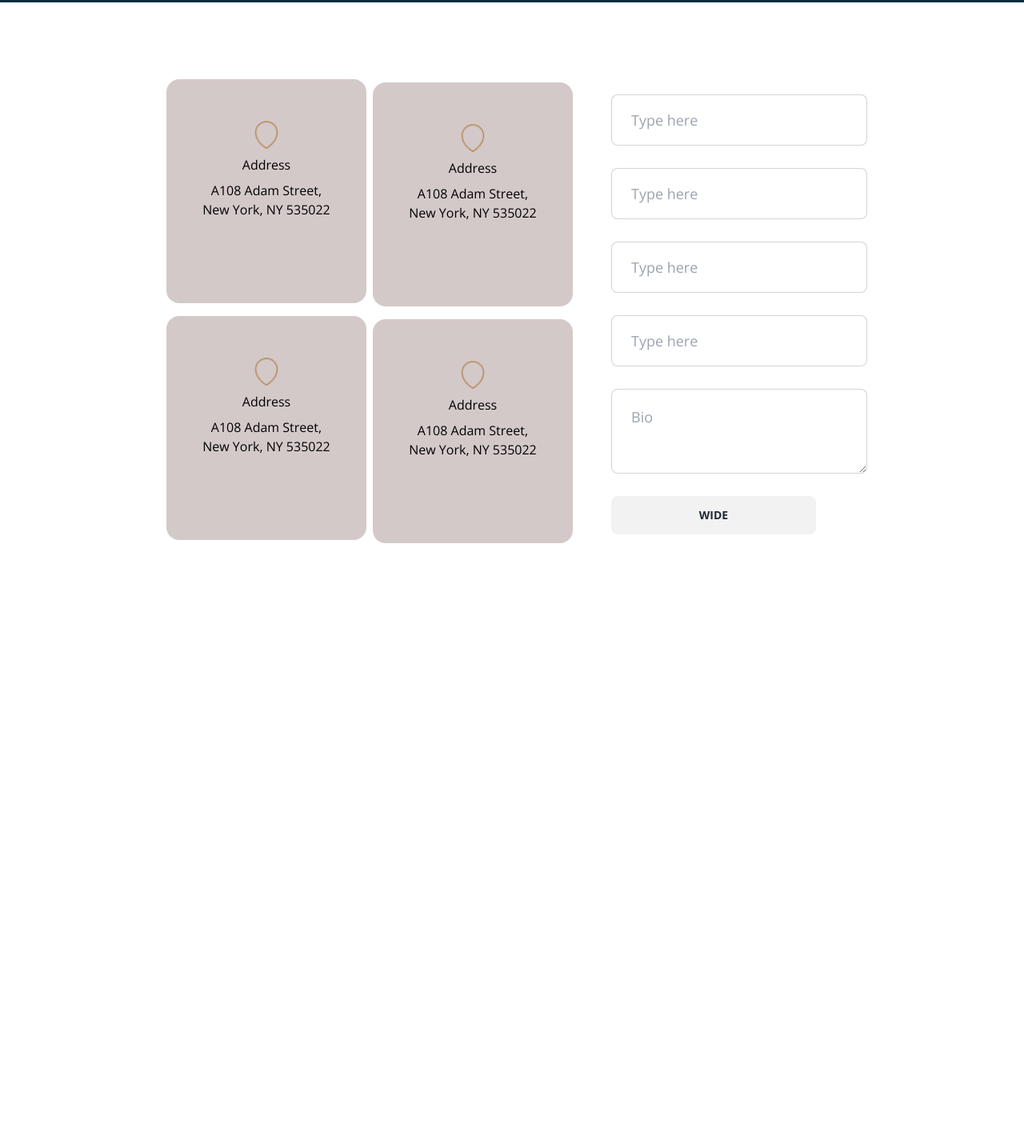
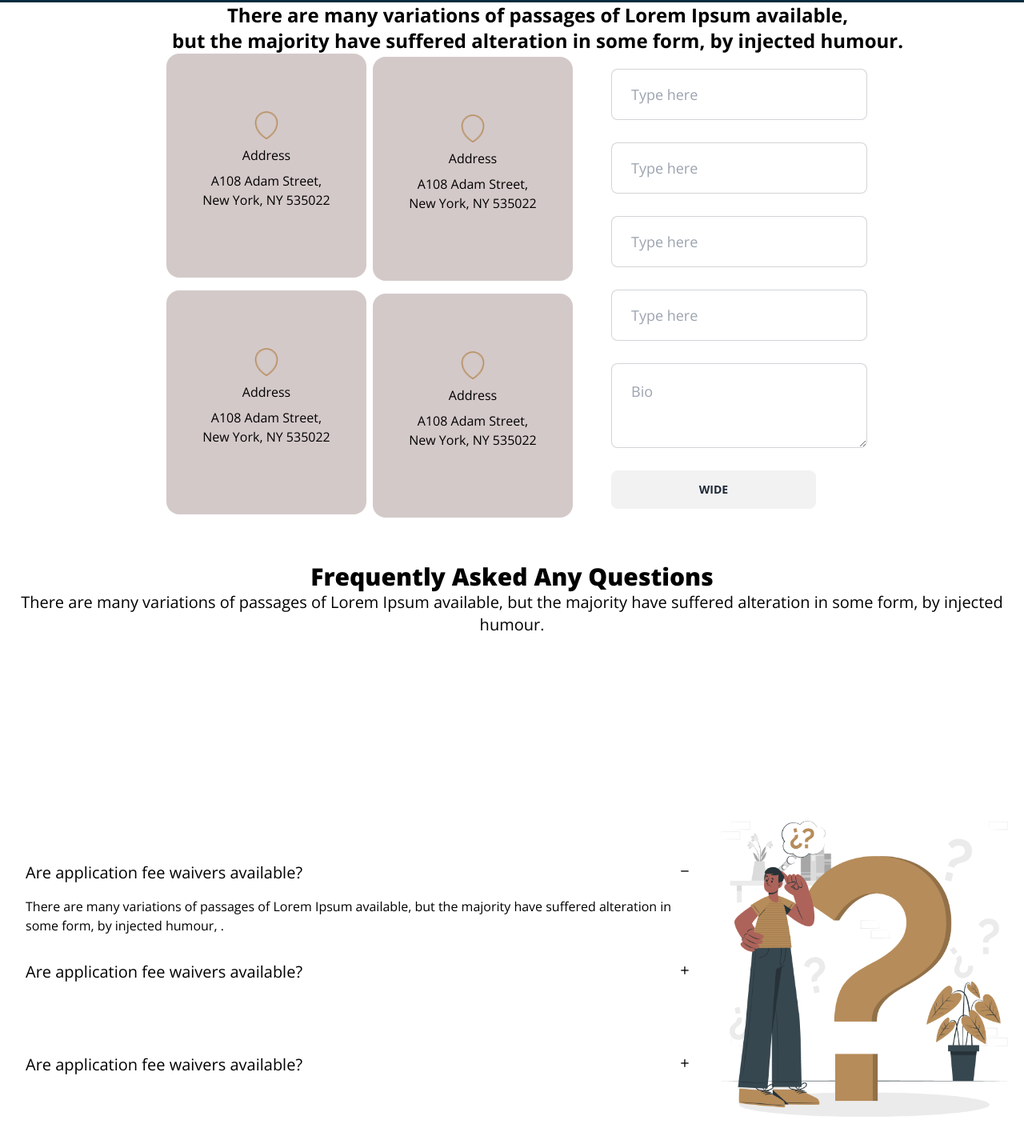
Before and after one commit to Sizan458/cloth-site, a plain HTML site: page Landing page/index.html in a window 1280 px wide. Shown: the part 93-1528 px from the top of the page at 80% size. Before the commit the page ends 800 px from the top, so only its background shows below. Drawn offline with nearby package versions, Linux system fonts and the light colour scheme.

Commit message:
finish Frequently Asked Any Questions section

```diff
--- a/Landing page/index.html
+++ b/Landing page/index.html
@@ -75,8 +75,8 @@
   </header>
   <main>
     <!--Contact With Us section start -->
-    <div class="max-w-screen-2xl mx-auto px-4 py-4 md:ml-[5%] text-2xl lg:text-center">
-        <h4 class="w-[95%] mx-auto font-semibold text-white md:w-auto  lg:w-auto">There are many variations of passages of Lorem Ipsum available, <br> but the majority have suffered alteration in some form, by injected humour.</h4>
+    <div class="md:ml-[5%] text-2xl lg:text-center bg-white">
+        <h4 class="w-[95%] mx-auto font-semibold text-black md:w-auto  lg:w-auto">There are many variations of passages of Lorem Ipsum available, <br> but the majority have suffered alteration in some form, by injected humour.</h4>
 
     </div>
    <section class="grid  items-center justify-around md:grid-cols-2 lg:ml-[15%]">
@@ -84,7 +84,7 @@
     <div class="gap-2 md:flex mx-auto ">
       <div class="card w-[250px] h-[280px] bg-[#c8babac6] text-[black] ">
         <div class="card-body items-center justify-center">
-          <img class="w-[30px] mt-[38px] md:mt-5" src="images/address.png" alt="">
+          <img class="w-[30px] mt-[38px] md:mt-10" src="images/address.png" alt="">
           <h2>Address</h2>
           <p class="md:text-center">A108 Adam Street, <br>
            New York, NY 535022</p>
@@ -92,7 +92,7 @@
       </div>
       <div class="card w-[250px] h-[280px] bg-[#c8babac6] text-[black] mt-1">
         <div class="card-body items-center justify-center">
-          <img class="w-[30px] mt-[38px] md:mt-5" src="images/address.png" alt="">
+          <img class="w-[30px] mt-[38px] md:mt-10 " src="images/address.png" alt="">
           <h2>Address</h2>
           <p class="md:text-center">A108 Adam Street, <br>
            New York, NY 535022</p>
@@ -102,7 +102,7 @@
     <div class=" gap-2  mt-3 md:flex  " >
       <div class="card w-[250px] h-[280px] bg-[#c8babac6] text-[black]">
         <div class="card-body items-center justify-center">
-          <img class="w-[30px] mt-[38px] md:mt-5" src="images/address.png" alt="">
+          <img class="w-[30px] mt-[38px] md:mt-10" src="images/address.png" alt="">
           <h2>Address</h2>
           <p class="md:text-center" >A108 Adam Street, <br>
            New York, NY 535022</p>
@@ -110,7 +110,7 @@
       </div>
       <div class="card w-[250px] h-[280px] bg-[#c8babac6] text-[black] mt-1">
         <div class="card-body items-center justify-center">
-          <img class="w-[30px] mt-[38px] md:mt-5" src="images/address.png" alt="">
+          <img class="w-[30px] mt-[38px] md:mt-10" src="images/address.png" alt="">
           <h2>Address</h2>
           <p class="md:text-center">A108 Adam Street, <br>
            New York, NY 535022</p>
@@ -132,6 +132,58 @@
 </div>
 
    </section>
+    <!--Contact With Us section end -->
+     <!--question asked section start -->
+     <section class="w-[5o%] m-auto text-center text-black mt-14">
+      <h1 class="font-extrabold text-3xl">Frequently Asked Any Questions</h1>
+      <p class="font-medium text-xl" >There are many variations of passages of Lorem Ipsum available, but the majority have suffered alteration in some form, by injected humour.</p>
+     </section>
+
+    <section class="w-[80% ] m-auto mt-4 h-[1o%]"  >
+      <div class="hero min-h-screen bg-[white] ">
+        <div class="hero-content flex-col lg:flex-row-reverse">
+          <img src="images/faq.png" class="h-[370px] w-[375px]" />
+          <div>
+            <div class="collapse collapse-plus bg-[white]">
+              <input type="radio" name="my-accordion-3" checked="checked" />
+              <div class="collapse-title text-xl font-medium text-[black] ">
+                Are application fee waivers available?
+              </div>
+              <div class="collapse-content">
+                <p class="text-[black] " >There are many variations of passages of Lorem Ipsum available, but the majority have suffered alteration in some form, by injected humour, . </p>
+              </div>
+            </div>
+            <div class="collapse collapse-plus bg-[white] ">
+              <input type="radio" name="my-accordion-3" />
+              <div class="collapse-title text-xl font-medium text-[black] ">
+                Are application fee waivers available?
+              <div class="collapse-content">
+                <p class="text-[black]" >There are many variations of passages of Lorem Ipsum available, but the majority have suffered alteration in some form, by injected humour, . </p>
+              </div>
+            </div>
+            <div class="collapse collapse-plus bg-[white]">
+              <input type="radio" name="my-accordion-3" />
+              <div class="collapse-title text-xl font-medium text-[black] ">
+                Are application fee waivers available?
+              </div>
+              <div class="collapse-content">
+                <p class="text-[black]" >There are many variations of passages of Lorem Ipsum available, but the majority have suffered alteration in some form, by injected humour, . </p>
+              </div>
+            </div>
+            <div class="collapse collapse-plus bg-[white]">
+              <input type="radio" name="my-accordion-3" />
+              <div class="collapse-title text-xl font-medium text-[black]">
+                Are application fee waivers available?
+              </div>
+              <div class="collapse-content">
+                <p class="text-[black]">There are many variations of passages of Lorem Ipsum available, but the majority have suffered alteration in some form, by injected humour, . </p>
+              </div>
+            </div>
+          </div>
+        </div>
+      </div>
+    </section>
+    <!--question asked section start -->
 
   </main>
   <footer>
--- a/Landing page/style.css
+++ b/Landing page/style.css
@@ -6,6 +6,7 @@
 body{
     margin: opx auto;
     font-family: 'Open Sans', sans-ser;
+    background-color: white;
 
 
 }
```
Also changed, not shown: Landing page/images/faq.png (added).
